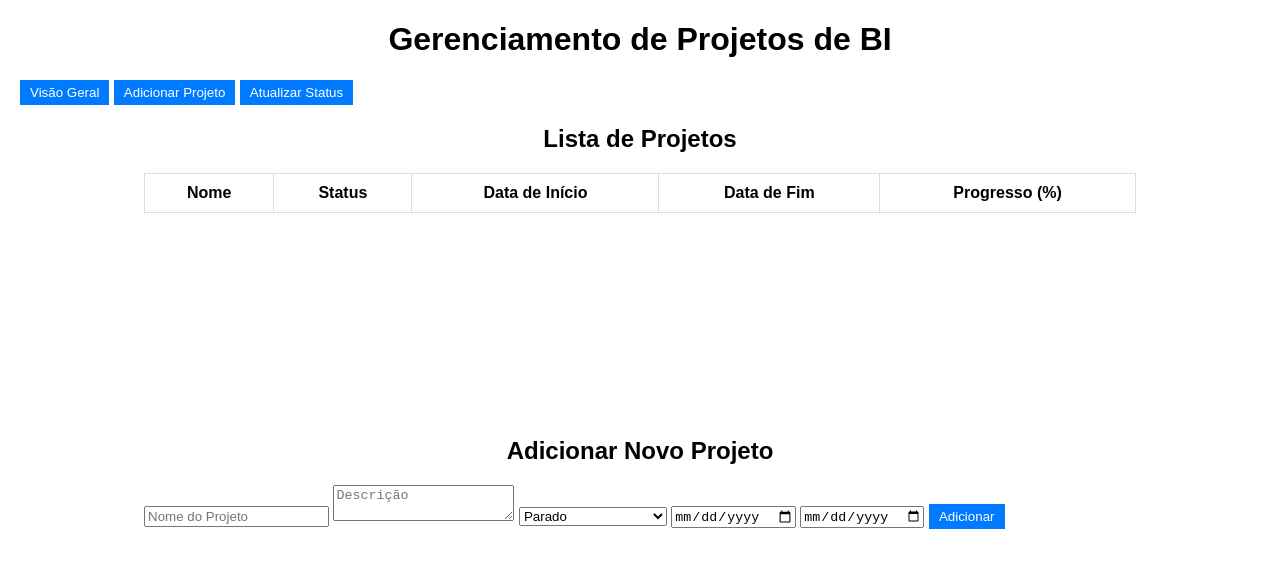
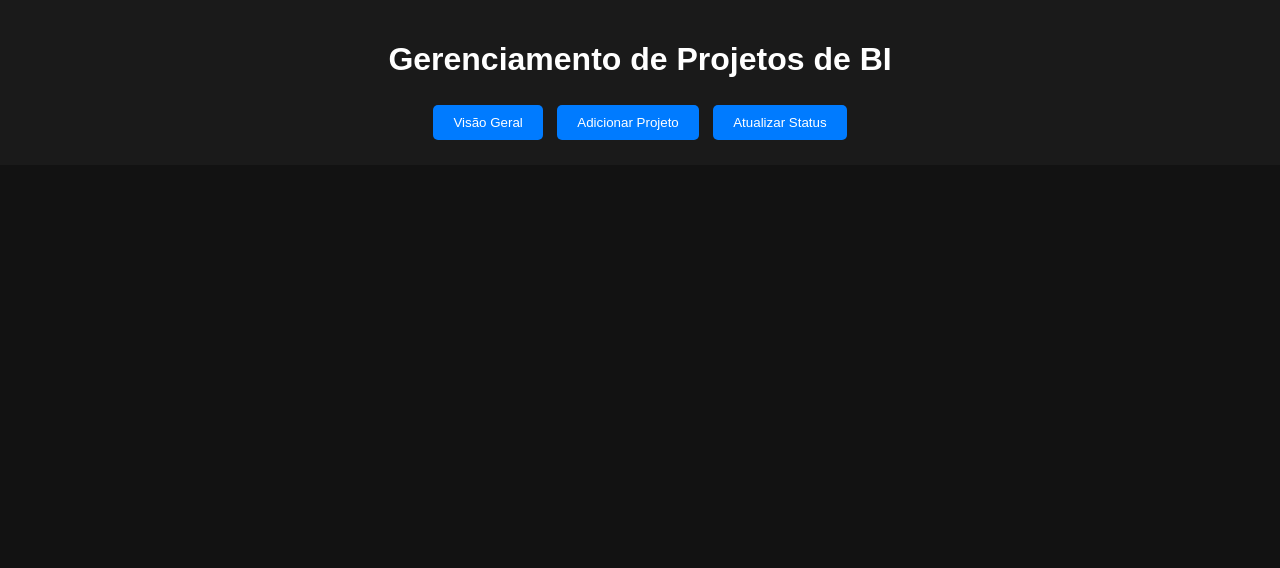
Before and after one commit to lucashebarros/relatorio_bi, a plain HTML site: page frontend/index.html in a window 1280 px wide. Drawn offline with nearby package versions, Linux system fonts and the light colour scheme; no server answers.

Commit message:
Update styles.css

```diff
--- a/frontend/styles.css
+++ b/frontend/styles.css
@@ -1,39 +1,66 @@
 body {
-  font-family: Arial, sans-serif;
-  margin: 20px;
+  font-family: 'Arial', sans-serif;
+  margin: 0;
+  padding: 0;
+  background-color: #121212;
+  color: #ffffff;
+}
+
+.header {
+  background-color: #1a1a1a;
+  padding: 20px;
+  text-align: center;
+}
+
+nav button {
+  margin: 5px;
+  padding: 10px 20px;
+  background-color: #007BFF;
+  border: none;
+  color: white;
+  cursor: pointer;
+  border-radius: 5px;
+}
+
+nav button:hover {
+  background-color: #0056b3;
 }
 
 h1, h2 {
   text-align: center;
 }
 
-form, table {
-  margin: 0 auto;
-  width: 80%;
+.section {
+  padding: 20px;
+  display: none;
+}
+
+.section.active {
+  display: block;
 }
 
 table {
+  width: 100%;
+  margin: 20px 0;
   border-collapse: collapse;
-  margin-top: 20px;
+  background-color: #1a1a1a;
 }
 
 table, th, td {
   border: 1px solid #ddd;
-}
-
-th, td {
   padding: 10px;
   text-align: center;
 }
 
 button {
-  padding: 5px 10px;
-  background-color: #007BFF;
+  background-color: #28a745;
   color: white;
   border: none;
+  padding: 5px 10px;
   cursor: pointer;
+  border-radius: 3px;
 }
 
 button:hover {
-  background-color: #0056b3;
+  background-color: #218838;
 }
```
